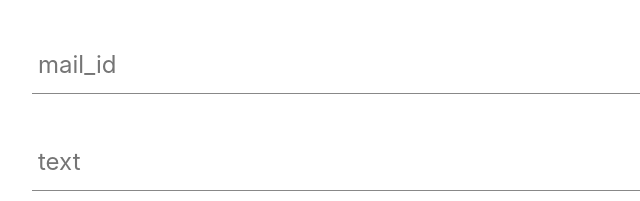
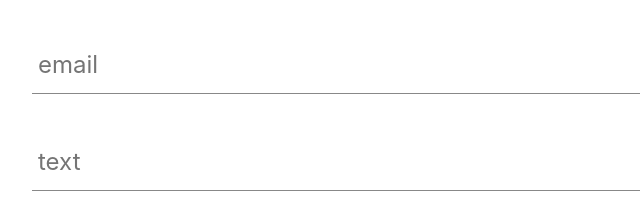
Before and after one commit to raj2852/port, a plain HTML site: page index.html in a window 1280 px wide. Shown: the part 3887-4088 px from the top of the page, 188-828 px from the left. Drawn offline with nearby package versions, Linux system fonts and the light colour scheme.

Commit message:
Update index.html

```diff
--- a/index.html
+++ b/index.html
@@ -200,7 +200,7 @@
 	            <div class="inner-width">
 	   	            <h1>GET IN TOUCH</h1>
 	   	            <input type="text" class="name" placeholder="name">
-	   	            <input type="email" class="email" placeholder="mail_id">
+	   	            <input type="email" class="email" placeholder="email">
 	   	            <textarea rows="1" class="message" placeholder="text"></textarea>
 	   	            <a href=""><button>GET IN TOUCH</button></a>
 	            </div>
```
